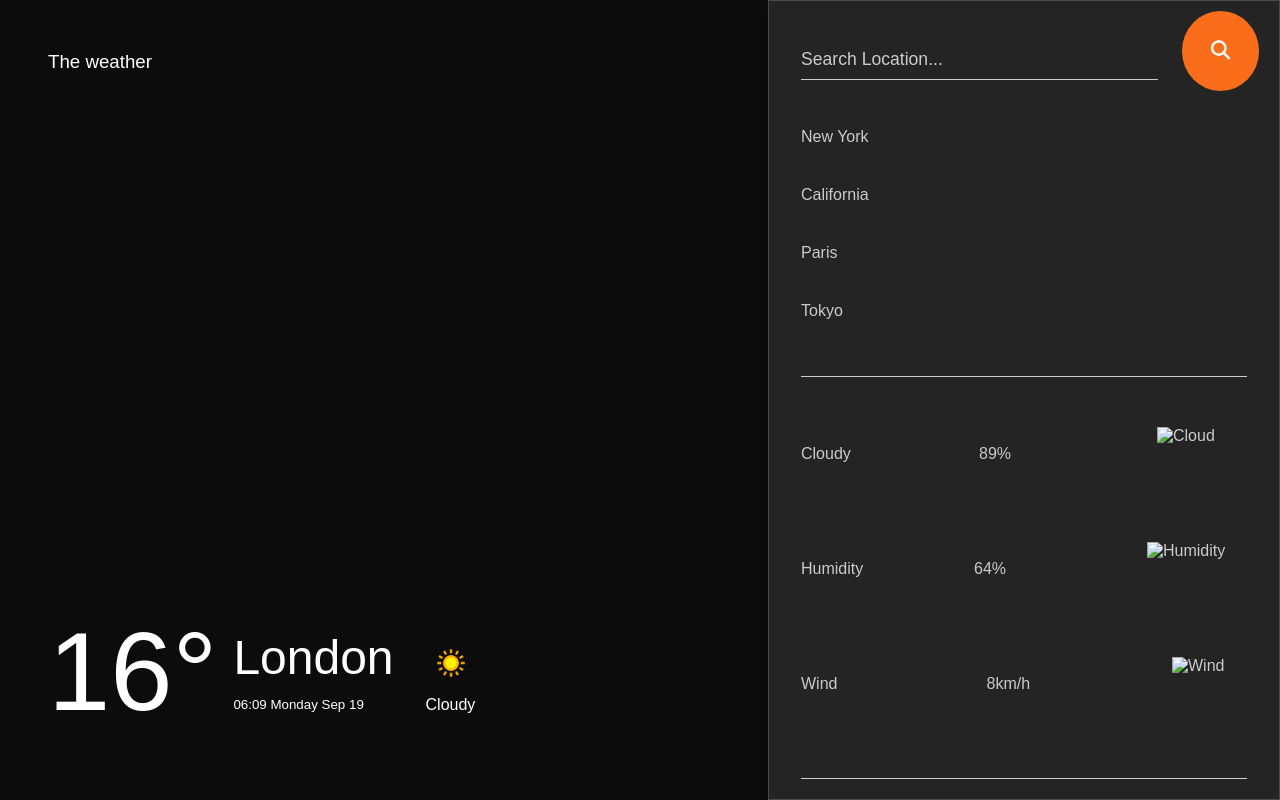
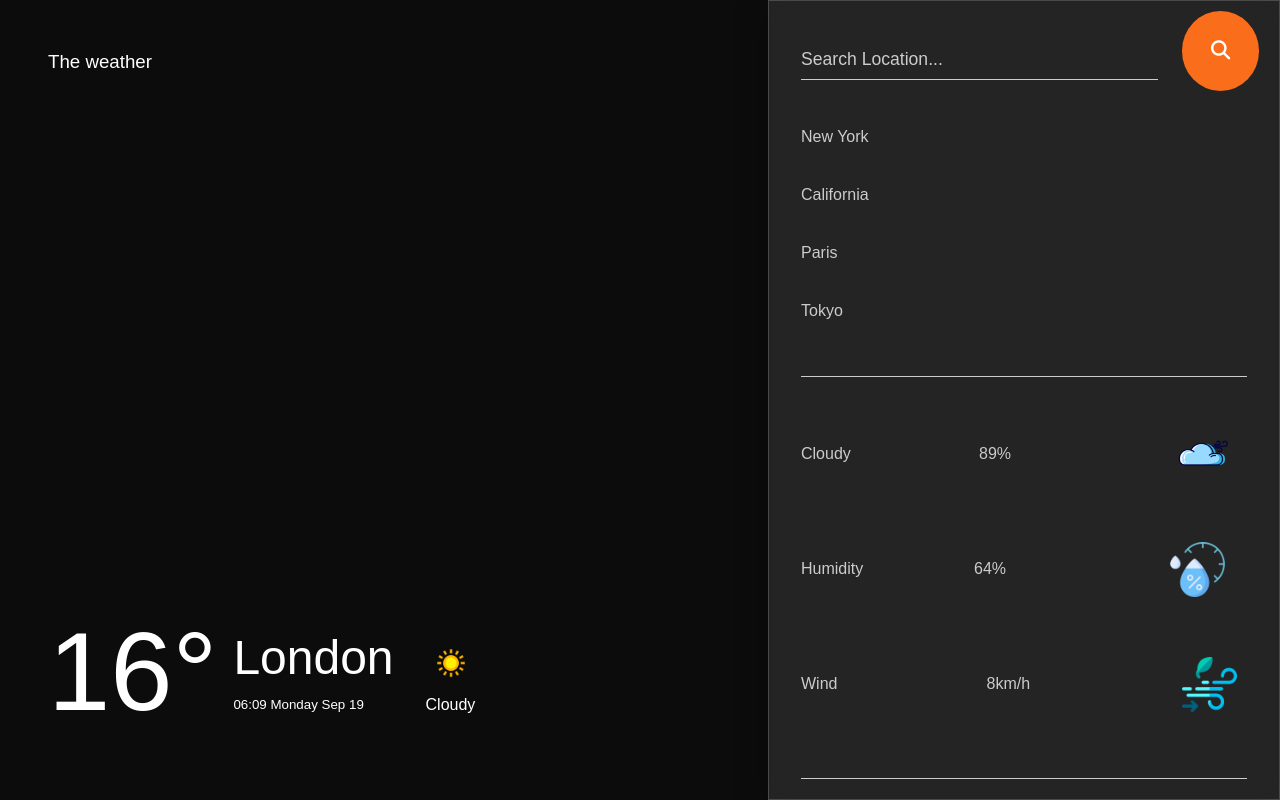
Before and after one commit to Sathwik-0906/Weather-Website, a plain HTML site: page index.html in a window 1280 px wide. Drawn offline with Linux system fonts and the light colour scheme; no server answers.

Commit message:
Update index.html

```diff
--- a/index.html
+++ b/index.html
@@ -45,17 +45,17 @@
                 <li>
                     <span>Cloudy</span>
                     <span class="cloud">89%</span>
-                    <img class="im" src="./images/cloud.png" alt="Cloud" width="90" height="80">
+                    <img class="im" src="./cloud.png" alt="Cloud" width="90" height="80">
                 </li>
                 <li>
                     <span>Humidity</span>
                     <span class="humidity">64%</span>
-                    <img class="im" src="./images/humi.png" alt="Humidity" width="100" height="100">
+                    <img class="im" src="./humi.png" alt="Humidity" width="100" height="100">
                 </li>
                 <li>
                     <span>Wind</span>
                     <span class="wind">8km/h</span>
-                    <img class="im" src="./images/windy.png" alt="Wind" width="75" height="75">
+                    <img class="im" src="./windy.png" alt="Wind" width="75" height="75">
                 </li>
             </ul>
 
```
